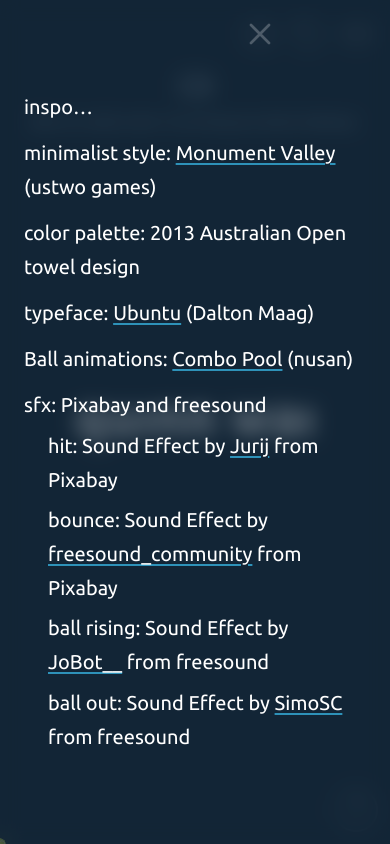
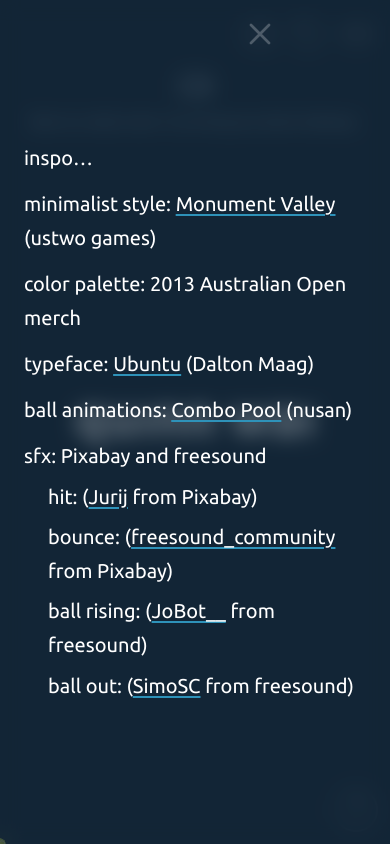
Before and after one commit to quinnwai/tennis-theme, a website built with Vite: page index.html in a window 390 px wide. Both pictures are taken after a click on the button 260 px from the left and 34 px from the top of the page. Built offline with nearby package versions, Linux system fonts and the light colour scheme; files whose address does not match are found by name; what planck would draw is missing.

Commit message:
QWW-83: the credits' wording as Quinn-Wai asked after trying it on a phone
ball animations is lowercase like the other labels, the palette is the 2013 Australian Open merch, and each sound reads like the other lines, a label and then the maker in brackets (hit: (Jurij from Pixabay)) without Sound Effect by. The spelling Jurij is the one the credit already had. CITATIONS.md and the page change together; a browser check holds the wording itself, and the existing one holds them to each other.

Co-Authored-By: Claude Sonnet 5.5 <noreply@anthropic.com>
Co-authored-by: multica-agent <github@multica.ai>

```diff
--- a/index.html
+++ b/index.html
@@ -79,16 +79,16 @@
         <p>inspo…</p>
         <ul>
           <li>minimalist style: <a href="https://www.monumentvalleygame.com/mv3" target="_blank" rel="noopener">Monument Valley</a> (ustwo games)</li>
-          <li>color palette: 2013 Australian Open towel design</li>
+          <li>color palette: 2013 Australian Open merch</li>
           <li>typeface: <a href="https://design.ubuntu.com/font" target="_blank" rel="noopener">Ubuntu</a> (Dalton Maag)</li>
-          <li>Ball animations: <a href="https://nusan.itch.io/combo-pool" target="_blank" rel="noopener">Combo Pool</a> (nusan)</li>
+          <li>ball animations: <a href="https://nusan.itch.io/combo-pool" target="_blank" rel="noopener">Combo Pool</a> (nusan)</li>
           <li>
             sfx: Pixabay and freesound
             <ul>
-              <li>hit: Sound Effect by <a href="https://pixabay.com/users/soundreality-31074404/" target="_blank" rel="noopener">Jurij</a> from Pixabay</li>
-              <li>bounce: Sound Effect by <a href="https://pixabay.com/users/freesound_community-46691455/" target="_blank" rel="noopener">freesound_community</a> from Pixabay</li>
-              <li>ball rising: Sound Effect by <a href="https://freesound.org/people/JoBot__/" target="_blank" rel="noopener">JoBot__</a> from freesound</li>
-              <li>ball out: Sound Effect by <a href="https://freesound.org/people/SimoSC/" target="_blank" rel="noopener">SimoSC</a> from freesound</li>
+              <li>hit: (<a href="https://pixabay.com/users/soundreality-31074404/" target="_blank" rel="noopener">Jurij</a> from Pixabay)</li>
+              <li>bounce: (<a href="https://pixabay.com/users/freesound_community-46691455/" target="_blank" rel="noopener">freesound_community</a> from Pixabay)</li>
+              <li>ball rising: (<a href="https://freesound.org/people/JoBot__/" target="_blank" rel="noopener">JoBot__</a> from freesound)</li>
+              <li>ball out: (<a href="https://freesound.org/people/SimoSC/" target="_blank" rel="noopener">SimoSC</a> from freesound)</li>
             </ul>
           </li>
         </ul>
```
Also changed, not shown: CITATIONS.md (+6 -6 lines), e2e/first-draft.spec.ts (+22 -0 lines).
